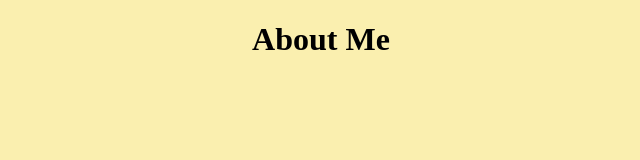
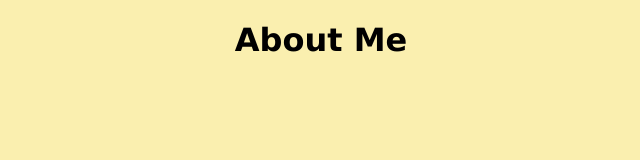
Before and after one commit to 123saaa/123saaa.github.io, a plain HTML site: page index.html in a window 1280 px wide. Shown: the whole page, without its empty margins (319-959 px from the left). Drawn offline with Linux system fonts and the light colour scheme.

Commit message:
Update index.html

```diff
--- a/index.html
+++ b/index.html
@@ -1,6 +1,6 @@
 <!DOCTYPE html>
 <html>
   <body style="background-color:#FAEFAF;">
-<h1 style="text-align:center;face:Verdana">About Me</h1>
+<h1 style="text-align:center;font-family:Verdana">About Me</h1>
   </body>
 </html>
```
